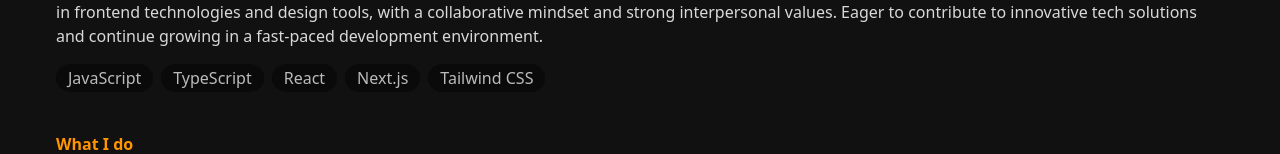
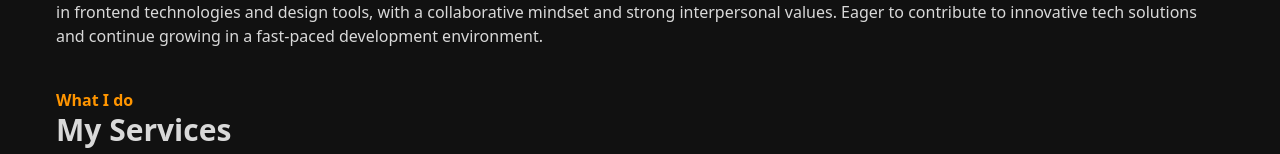
Before and after one commit to anthonywandera/anthonywandera, a React (Vite) app: page / in a window 1280 px wide. Shown: the part 748-902 px from the top of the page. Built offline with nearby package versions, Linux system fonts and the light colour scheme.

Commit message:
remove skills

```diff
--- a/src/sections/about.tsx
+++ b/src/sections/about.tsx
@@ -4,22 +4,12 @@ import Title from "../components/title";
 import { profileData } from "../data";
 
 export default function About() {
-  const { bio, skills } = profileData;
+  const { bio } = profileData;
   return (
     <Section id="about">
       <Title title_1="Who am I" title_2="About Me" />
       <div className="flex flex-col gap-4">
         <p>{bio}</p>
-        <ul className="flex gap-2 flex-wrap">
-          {skills.map((skill) => (
-            <li
-              key={skill}
-              className="py-0.5 px-3 rounded-full text-[var(--primary-foreground)] bg-[var(--primary)]"
-            >
-              {skill}
-            </li>
-          ))}
-        </ul>
       </div>
     </Section>
   );
```
